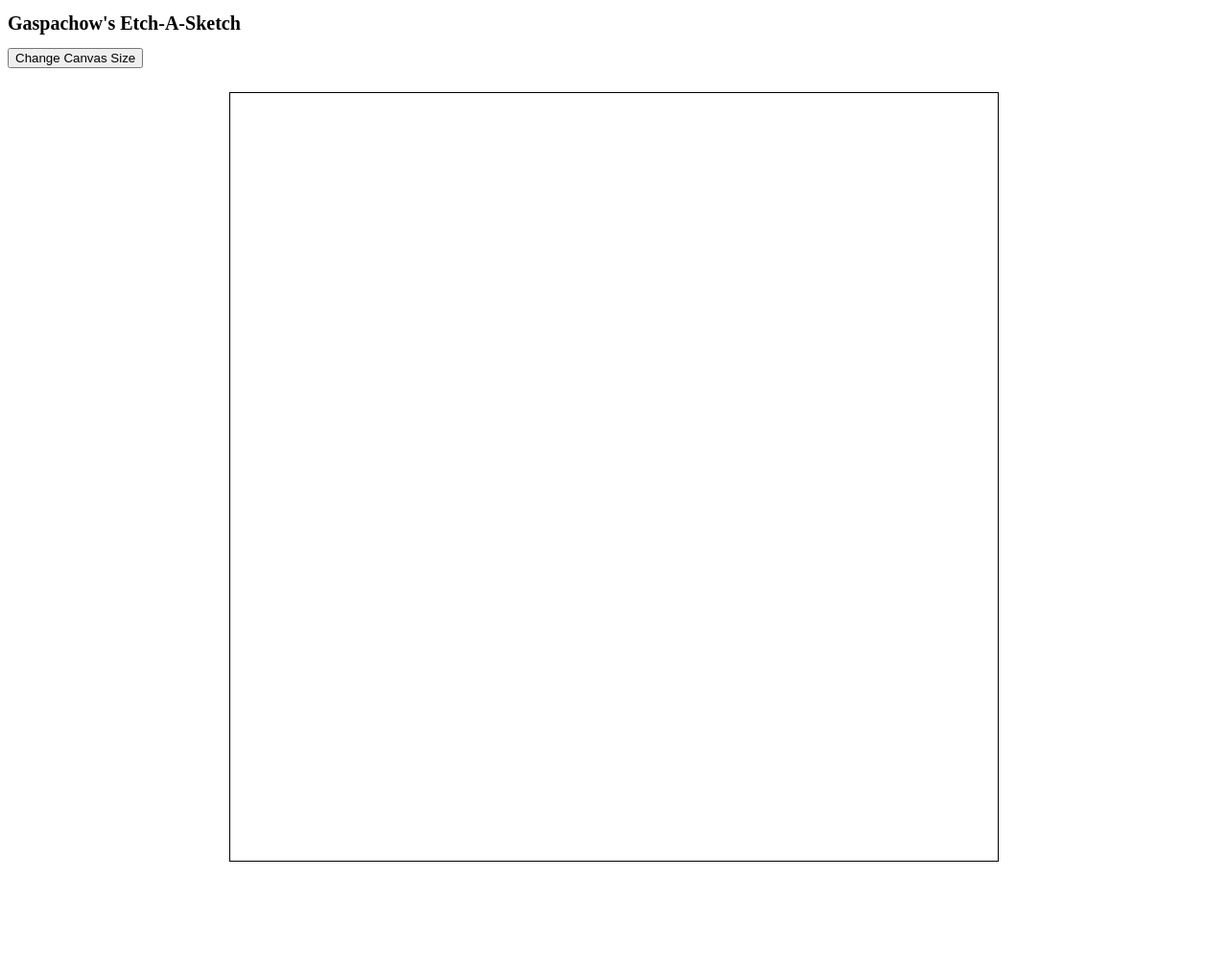
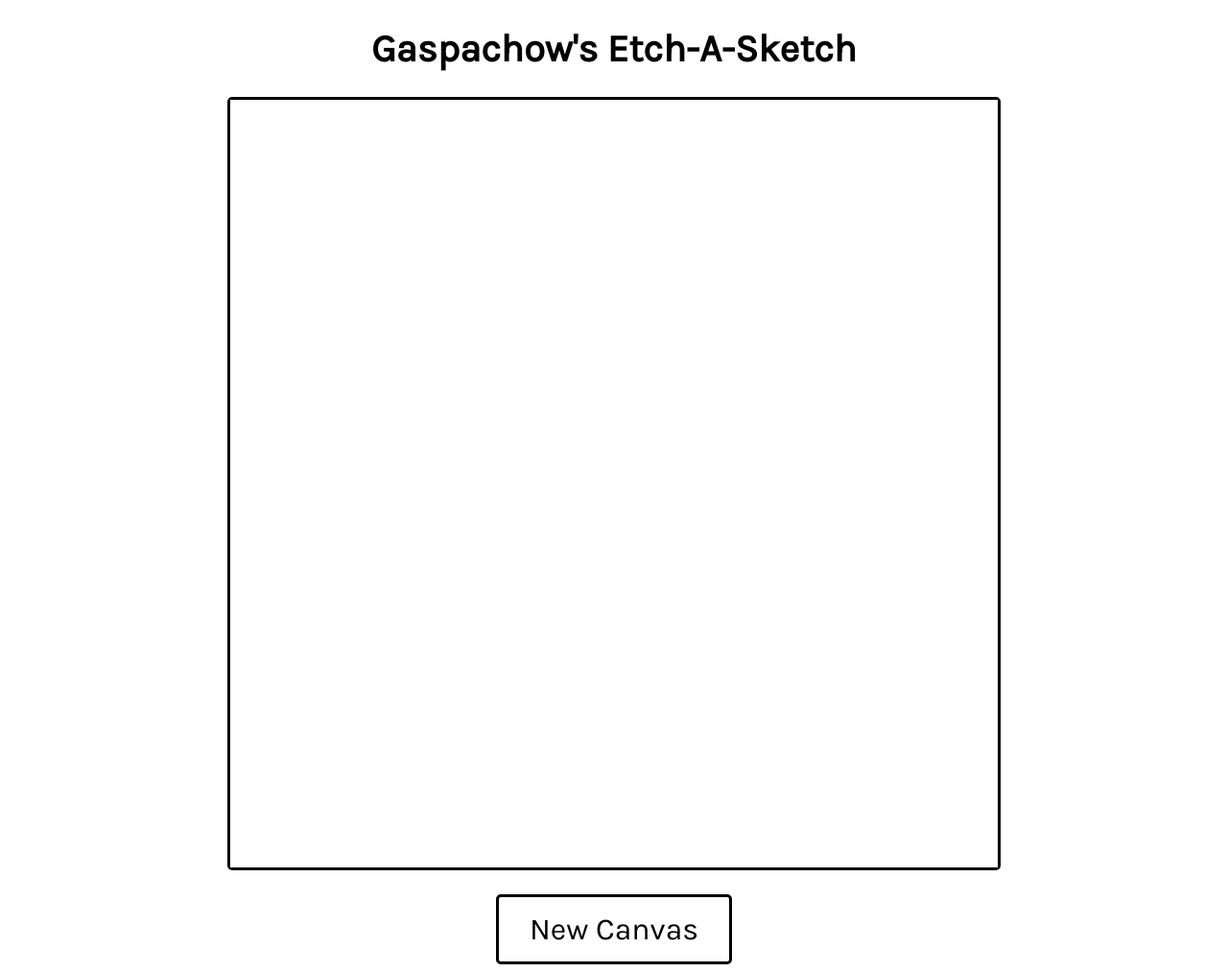
Before and after one commit to Gaspachow/Etch-a-Sketch, a plain HTML site: page index.html in a window 1280 px wide. Shown: the whole page at 96% size. Before the commit the page ends 923 px from the top, so only its background shows below. Drawn offline with Linux system fonts and the light colour scheme.

Commit message:
Fix button alert and index + css formatting

```diff
--- a/index.html
+++ b/index.html
@@ -4,13 +4,15 @@
         <title>Etch-a-Sketch Project</title>
         <meta charset='utf-8'>
         <link rel='stylesheet' type='text/css' href='style.css'>
+        <link href="https://fonts.googleapis.com/css?family=Karla" rel="stylesheet">
     </head>
     <body>
         <h1>Gaspachow's Etch-A-Sketch</h1>
+
+        <div class='container'>
+        </div>
         <div class='buttons'>
-                <button id='changeSize'>Change Canvas Size</button>
-            </div>
-        <div class='container'>
+                <button id='changeSize'>New Canvas</button>
         </div>
         <script src='script.js'></script>
     </body>
--- a/script.js
+++ b/script.js
@@ -40,11 +40,12 @@ function eraseSquare () {
 }
 
 function newSquare() {
-  newSize = Math.floor(prompt('Enter Square Size', '16 - 124'))
-  if (16 <= squareSize <= 124) {
+  newSize = prompt('Enter Square Size', '16 - 124');
+  if (newSize >= 16 && newSize <= 124) {
     squareCreate(newSize);
   } else {
     alert('Please enter valid number');
+    newSquare();
   }
 
 }
--- a/style.css
+++ b/style.css
@@ -1,5 +1,7 @@
 h1 {
-    font-size: 20px;
+    font-size: 40px;
+    font-family: 'Karla', sans-serif;
+    text-align: center;
   }
 
   div {
@@ -31,10 +33,34 @@ h1 {
     margin: 2% auto;
     display: flex;
     flex-direction: column;
-    border: 1px solid black;
+    border: 3px solid black;
+    border-radius: 5px;
   }
 
   .activated {
     background-color: black;
 
   }
+
+  .buttons {
+    text-align: center;
+  }
+
+  #changeSize {
+    margin: 0px auto;
+    background-color: white;
+    padding: 15px 32px;
+    text-align: center;
+    border: 3px solid black;
+    font-size: 2em;
+    color: black;
+    transition-duration: 0.4s;
+    border-radius: 5px;
+    font-family: 'Karla', sans-serif;
+  }
+
+  #changeSize:hover {
+    background-color: black;
+    color: white;
+
+}
```
